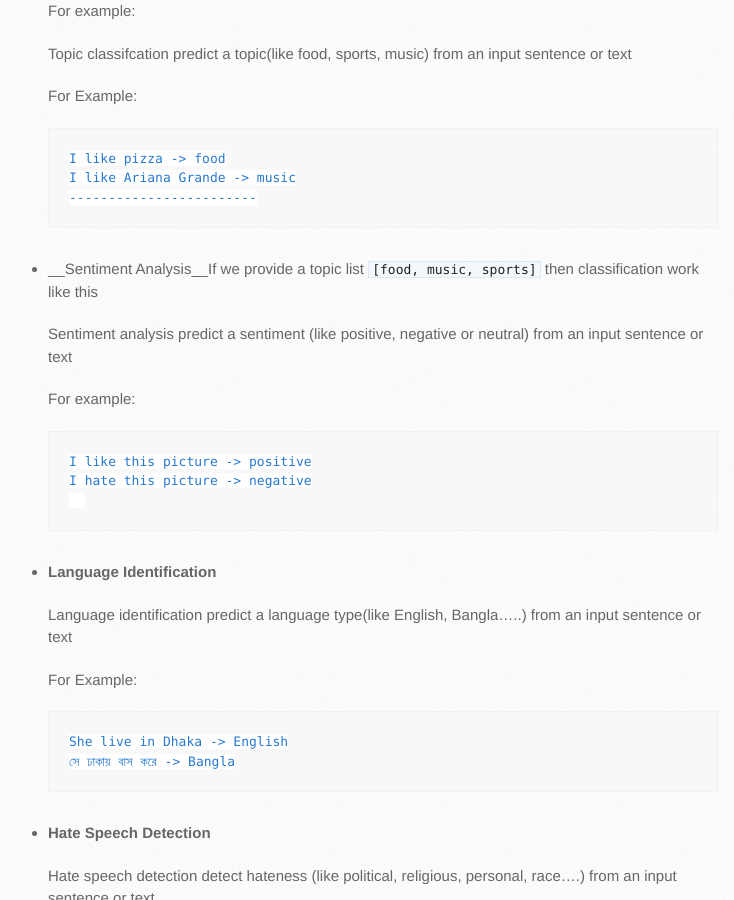
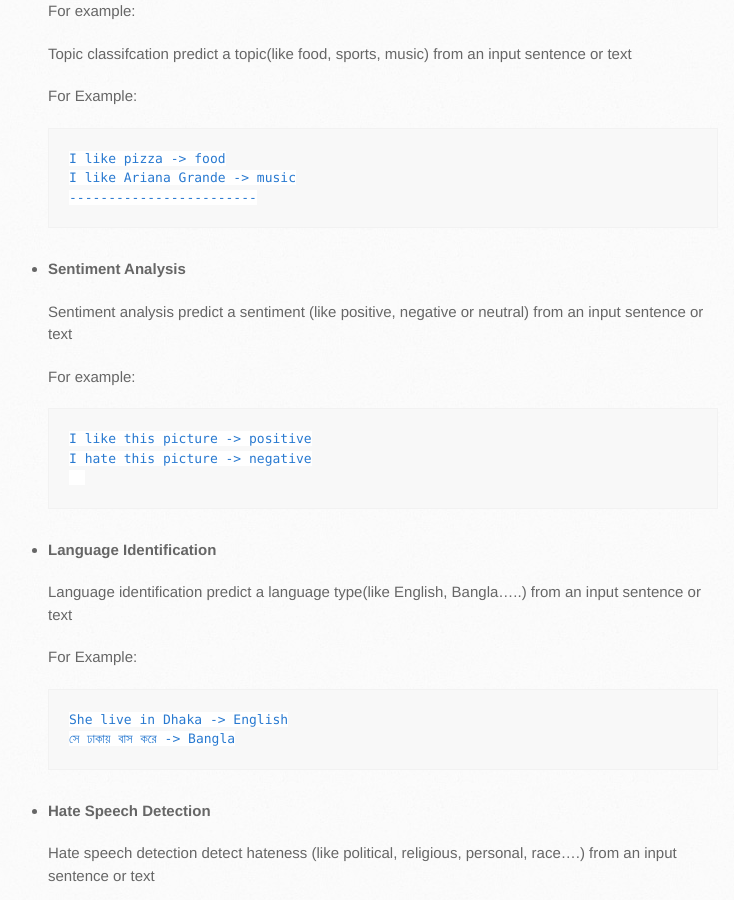
Before and after one commit to sagorbrur/sagorbrur.github.io, a Jekyll site: the page built from nlp_blog/classification_seq_labeling.md, in a window 1280 px wide and 900 px high, scrolled down 745 px. Shown: the whole window, without its empty margins (142-876 px from the left). Built offline with Jekyll 4.4.1, drawn with Linux system fonts in a browser that asks for light colours; our own code applies the rules of GitHub Pages for plain Markdown files.

Commit message:
Update classification_seq_labeling.md

````diff
--- a/nlp_blog/classification_seq_labeling.md
+++ b/nlp_blog/classification_seq_labeling.md
@@ -24,7 +24,7 @@ Given a sentence X and predict an output Y
   ------------------------
   ```
 
-- __Sentiment Analysis__If we provide a topic list `[food, music, sports]` then classification work like this
+- __Sentiment Analysis__
 
   Sentiment analysis predict a sentiment (like positive, negative or neutral) from an input sentence or text
 
````
